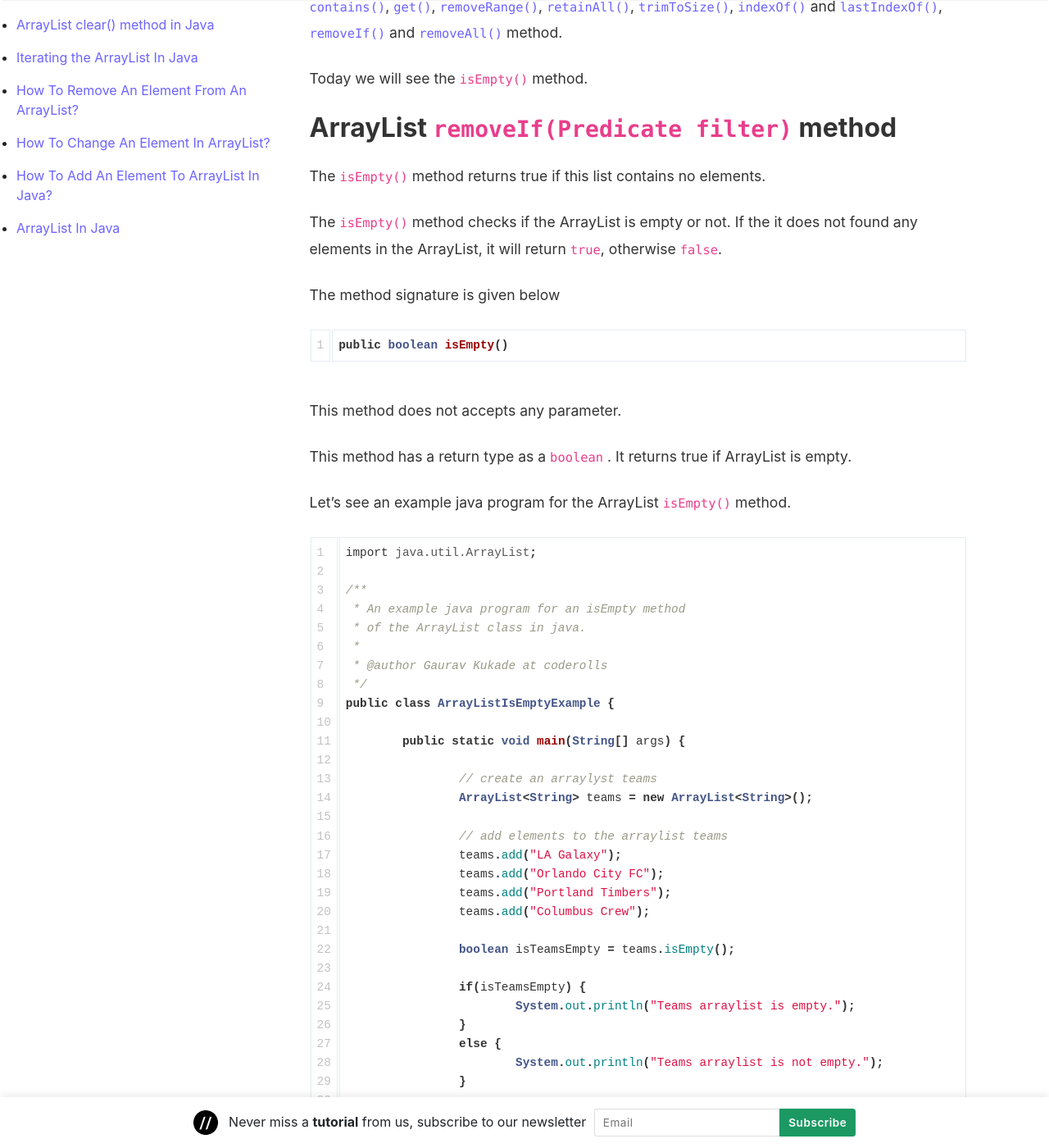
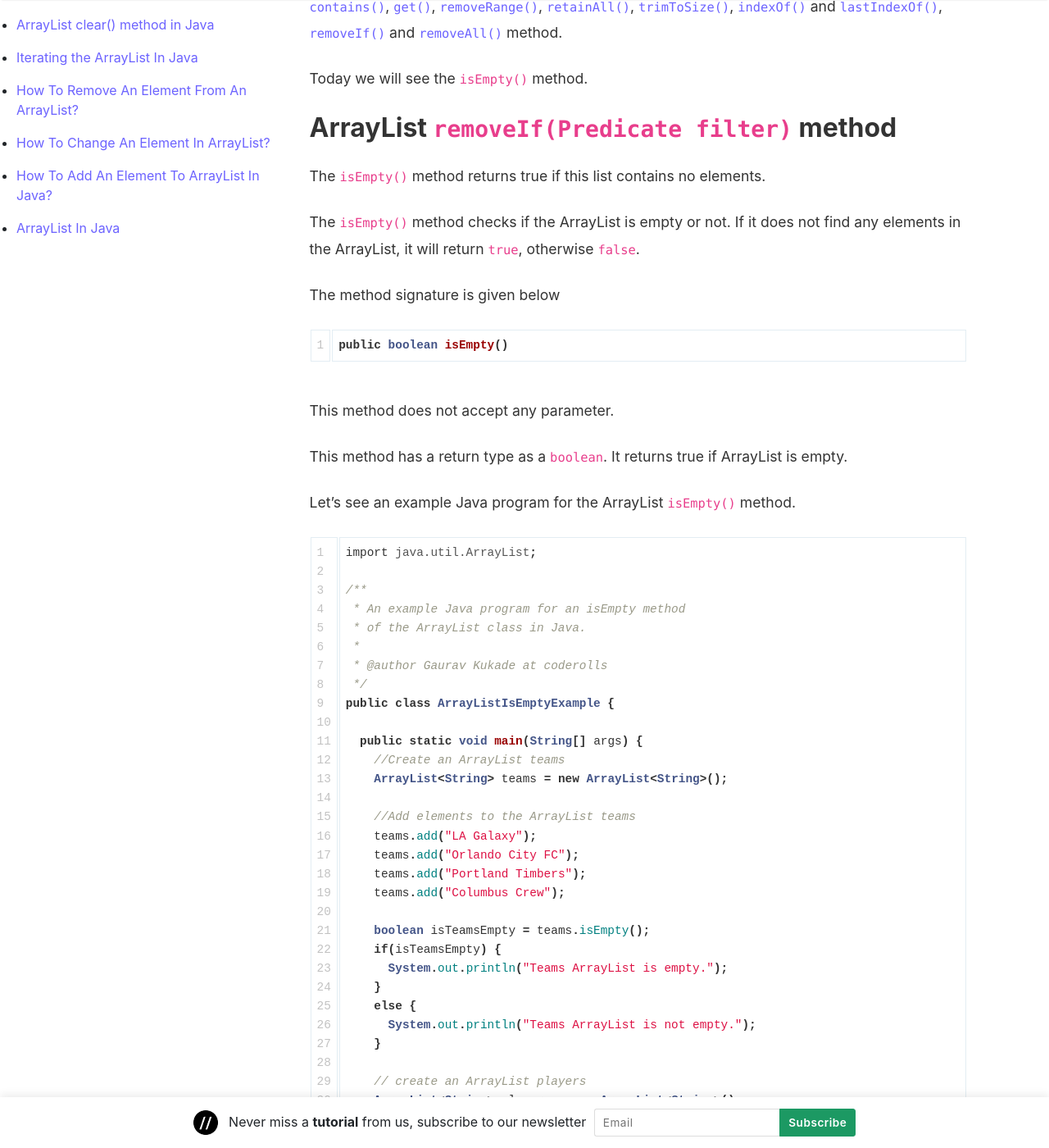
Before and after one commit to coderolls/coderolls-blog, a Jekyll site: the page built from _posts/collections/arraylist/2022-01-03-arraylist-isempty-method.md, in a window 1280 px wide and 1400 px high, scrolled down 660 px. Shown: the whole window at 82% size. Built offline with Jekyll 4.4.1, drawn with Linux system fonts in a browser that asks for light colours; nearby versions of some CDN libraries; comment, search, counter and statistics services are not loaded; some of the changed text lies outside the part shown.

Commit message:
Update 2022-01-03-arraylist-isempty-method.md

````diff
--- a/_posts/collections/arraylist/2022-01-03-arraylist-isempty-method.md
+++ b/_posts/collections/arraylist/2022-01-03-arraylist-isempty-method.md
@@ -4,14 +4,14 @@ title: "ArrayList isEmpty() method in Java"
 author: gaurav
 categories: [Collections, ArrayList]
 toc: true
-description: "In this short tutorial, we will see the isEmpty() method of the Arraylist class in Java. This method is used to check if the AarrayList is empty or not."
+description: "In this short tutorial, we will see the isEmpty() method of the ArrayList class in Java. This method is used to check if the ArrayList is empty or not."
 ---
 In this tutorial, we will see the `isEmpty()` method of the  [ArrayList class in Java](https://coderolls.com/arraylist-in-java/). This method is used to check if the ArrayList is empty or not.
 
 ## Introduction
 ArrayList is a widely used class to store and retrieve data in a collection framework.
 
-In previous articles we have various methods to perform operations on the ArrayList.
+In previous articles, we have various methods to perform operations on the ArrayList.
 
 A few methods of ArrayList class are [`add()`](https://coderolls.com/add-element-in-arraylist/), [`addAll()`](http://https://coderolls.com/arraylist-addall-method-in-java/), [`remove()`](https://coderolls.com/remove-element-from-arraylist/), [`set()`](https://coderolls.com/change-element-in-arraylist/), [`iterate()`](https://coderolls.com/iterating-the-arraylist-in-java/), [`clear()`](https://coderolls.com/arraylist-clear-method-in-java/),  [`contains()`](https://coderolls.com/arraylist-contains-method), [`get()`](https://coderolls.com/arraylist-get-method), [`removeRange()`](https://coderolls.com/arraylist-removerange-method), [`retainAll()`](https://coderolls.com/arraylist-retainall-method),  [`trimToSize()`](https://coderolls.com/arraylist-trimtosize-method), [`indexOf()`](https://coderolls.com/arraylist-indexof-method) and  [`lastIndexOf()`](https://coderolls.com/arraylist-lastindexof-method),  [`removeIf()`](https://coderolls.com/arraylist-removeIf-method) and   [`removeAll()`](https://coderolls.com/arraylist-removeall-method)  method.
 
@@ -21,7 +21,7 @@ Today we will see the `isEmpty()` method.
 
 The `isEmpty()` method returns true if this list contains no elements.
 
-The `isEmpty()` method checks if the ArrayList is empty or not. If the it does not found any elements in the ArrayList, it will return `true`, otherwise `false`.
+The `isEmpty()` method checks if the ArrayList is empty or not. If it does not find any elements in the ArrayList, it will return `true`, otherwise `false`.
 
 The method signature is given below
 
@@ -29,62 +29,59 @@ The method signature is given below
 public boolean isEmpty()
 ```
 
-This method does not accepts any parameter.
+This method does not accept any parameter.
 
-This method  has a return type as a `boolean` .  It returns true if ArrayList is empty.
+This method  has a return type as a `boolean`.  It returns true if ArrayList is empty.
 
-Let's see an example java program for the ArrayList `isEmpty()` method.
+Let's see an example Java program for the ArrayList `isEmpty()` method.
 
 ```java
 import java.util.ArrayList;
 
 /**
- * An example java program for an isEmpty method
- * of the ArrayList class in java.
+ * An example Java program for an isEmpty method
+ * of the ArrayList class in Java.
  *
  * @author Gaurav Kukade at coderolls
  */
 public class ArrayListIsEmptyExample {
 
-	public static void main(String[] args) {
+  public static void main(String[] args) {
+    //Create an ArrayList teams
+    ArrayList<String> teams = new ArrayList<String>();
 
-		// create an arraylyst teams
-		ArrayList<String> teams = new ArrayList<String>();
+    //Add elements to the ArrayList teams
+    teams.add("LA Galaxy");
+    teams.add("Orlando City FC");
+    teams.add("Portland Timbers");
+    teams.add("Columbus Crew");
 
-		// add elements to the arraylist teams
-		teams.add("LA Galaxy");
-		teams.add("Orlando City FC");
-		teams.add("Portland Timbers");
-		teams.add("Columbus Crew");
+    boolean isTeamsEmpty = teams.isEmpty();
+    if(isTeamsEmpty) {
+      System.out.println("Teams ArrayList is empty.");
+    }
+    else {
+      System.out.println("Teams ArrayList is not empty.");
+    }
 
-		boolean isTeamsEmpty = teams.isEmpty();
+    // create an ArrayList players
+    ArrayList<String> players = new ArrayList<String>();
 
-		if(isTeamsEmpty) {
-			System.out.println("Teams arraylist is empty.");
-		}
-		else {
-			System.out.println("Teams arraylist is not empty.");
-		}
-
-		// create an arraylist players
-		ArrayList<String> players = new ArrayList<String>();
-
-		boolean isPlayersEmpty = players.isEmpty();
-
-		if(isPlayersEmpty) {
-			System.out.println("Players arraylist is empty.");
-		}
-		else {
-			System.out.println("Players arraylist is not empty.");
-		}
-	}
+    boolean isPlayersEmpty = players.isEmpty();
+    if(isPlayersEmpty) {
+      System.out.println("Players ArrayList is empty.");
+    }
+    else {
+      System.out.println("Players ArrayList is not empty.");
+    }
+  }
 }
 ```
 
 Output:
 ```
-Teams arraylist is not empty.
-Players arraylist is empty.
+Teams ArrayList is not empty.
+Players ArrayList is empty.
 ```
 
 ## Conclusion
@@ -96,6 +93,6 @@ public boolean isEmpty()
 ```
 ---
 
-The example java program used in the above article can be found at [this GitHub repository](https://github.com/coderolls/blogpost-coding-examples/tree/main/collections/arraylist/arraylist-isempty-method).
+The example Java program used in the above article can be found at [this GitHub repository](https://github.com/coderolls/blogpost-coding-examples/tree/main/collections/arraylist/arraylist-isempty-method).
 
 Please write your thoughts in the comment section below.
````
